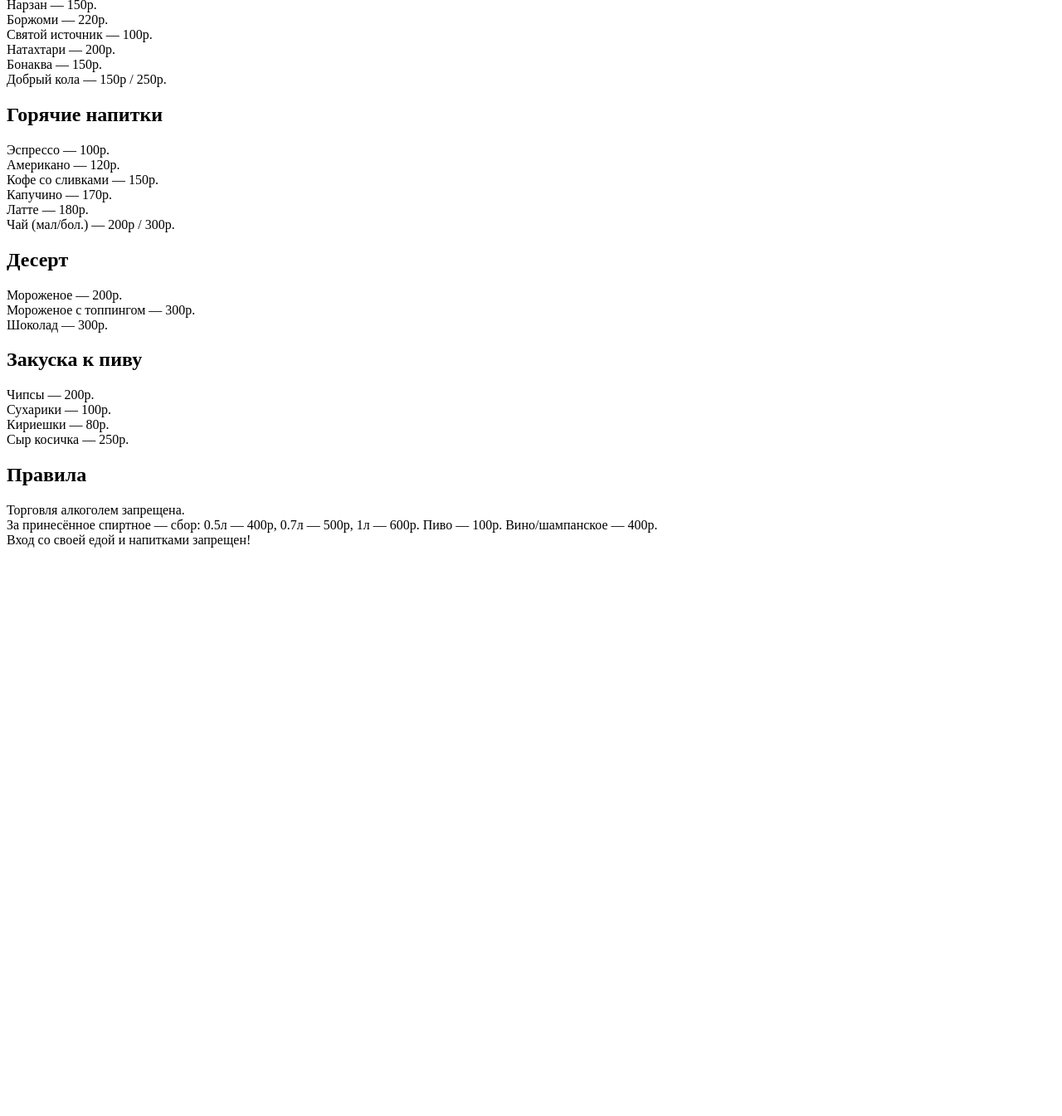
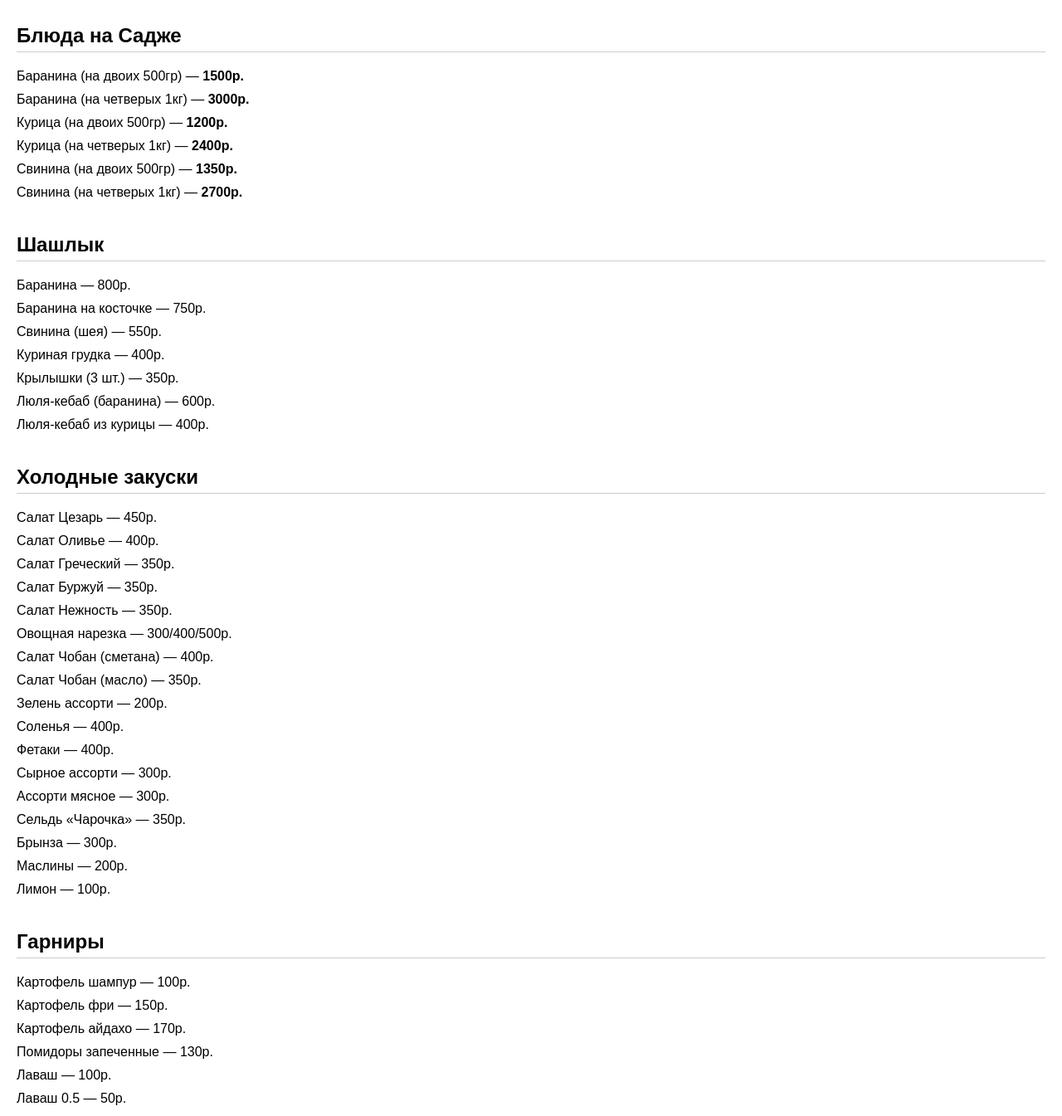
Before and after one commit to nidjatka/cafe-menu-2, a plain HTML site: page index.html in a window 1280 px wide. Shown: the part 94-1439 px from the top of the page at 83% size. Before the commit the page ends 800 px from the top, so only its background shows below. Drawn offline with Linux system fonts and the light colour scheme.

Commit message:
Update index.html

```diff
--- a/index.html
+++ b/index.html
@@ -1,89 +1,153 @@
-<div class="section">
+<!DOCTYPE html>
+<html lang="ru">
+<head>
+    <meta charset="UTF-8">
+    <title>Меню - Кафе Рыбацкое</title>
+    <style>
+        body {
+            font-family: sans-serif;
+            margin: 20px;
+            background: #fff;
+            color: #000;
+        }
+        h1, h2 {
+            margin-top: 40px;
+            border-bottom: 1px solid #ccc;
+            padding-bottom: 5px;
+        }
+        .section {
+            margin-bottom: 30px;
+        }
+        .item {
+            margin: 10px 0;
+        }
+        .desc {
+            font-size: 0.9em;
+            color: #555;
+            margin-bottom: 5px;
+        }
+        .price {
+            font-weight: bold;
+        }
+    </style>
+</head>
+<body>
+    <h1>Меню Кафе «Рыбацкое»</h1>
 
-        <h2>Холодные напитки</h2>
-
-        <div class="item">Сок — 50р / 250р.</div>
-
-        <div class="item">Морс — 70р / 350р.</div>
-
-        <div class="item">Нарзан — 150р.</div>
-
-        <div class="item">Боржоми — 220р.</div>
-
-        <div class="item">Святой источник — 100р.</div>
-
-        <div class="item">Натахтари — 200р.</div>
-
-        <div class="item">Бонаква — 150р.</div>
-
-        <div class="item">Добрый кола — 150р / 250р.</div>
-
+    <div class="section">
+        <h2>Блюда на Садже</h2>
+        <div class="item">Баранина (на двоих 500гр) — <span class="price">1500р.</span></div>
+        <div class="item">Баранина (на четверых 1кг) — <span class="price">3000р.</span></div>
+        <div class="item">Курица (на двоих 500гр) — <span class="price">1200р.</span></div>
+        <div class="item">Курица (на четверых 1кг) — <span class="price">2400р.</span></div>
+        <div class="item">Свинина (на двоих 500гр) — <span class="price">1350р.</span></div>
+        <div class="item">Свинина (на четверых 1кг) — <span class="price">2700р.</span></div>
     </div>
 
-
+    <div class="section">
+        <h2>Шашлык</h2>
+        <div class="item">Баранина — 800р.</div>
+        <div class="item">Баранина на косточке — 750р.</div>
+        <div class="item">Свинина (шея) — 550р.</div>
+        <div class="item">Куриная грудка — 400р.</div>
+        <div class="item">Крылышки (3 шт.) — 350р.</div>
+        <div class="item">Люля-кебаб (баранина) — 600р.</div>
+        <div class="item">Люля-кебаб из курицы — 400р.</div>
+    </div>
 
     <div class="section">
-
-        <h2>Горячие напитки</h2>
-
-        <div class="item">Эспрессо — 100р.</div>
-
-        <div class="item">Американо — 120р.</div>
-
-        <div class="item">Кофе со сливками — 150р.</div>
-
-        <div class="item">Капучино — 170р.</div>
-
-        <div class="item">Латте — 180р.</div>
-
-        <div class="item">Чай (мал/бол.) — 200р / 300р.</div>
-
+        <h2>Холодные закуски</h2>
+        <div class="item">Салат Цезарь — 450р.</div>
+        <div class="item">Салат Оливье — 400р.</div>
+        <div class="item">Салат Греческий — 350р.</div>
+        <div class="item">Салат Буржуй — 350р.</div>
+        <div class="item">Салат Нежность — 350р.</div>
+        <div class="item">Овощная нарезка — 300/400/500р.</div>
+        <div class="item">Салат Чобан (сметана) — 400р.</div>
+        <div class="item">Салат Чобан (масло) — 350р.</div>
+        <div class="item">Зелень ассорти — 200р.</div>
+        <div class="item">Соленья — 400р.</div>
+        <div class="item">Фетаки — 400р.</div>
+        <div class="item">Сырное ассорти — 300р.</div>
+        <div class="item">Ассорти мясное — 300р.</div>
+        <div class="item">Сельдь «Чарочка» — 350р.</div>
+        <div class="item">Брынза — 300р.</div>
+        <div class="item">Маслины — 200р.</div>
+        <div class="item">Лимон — 100р.</div>
     </div>
 
-
+    <div class="section">
+        <h2>Гарниры</h2>
+        <div class="item">Картофель шампур — 100р.</div>
+        <div class="item">Картофель фри — 150р.</div>
+        <div class="item">Картофель айдахо — 170р.</div>
+        <div class="item">Помидоры запеченные — 130р.</div>
+        <div class="item">Лаваш — 100р.</div>
+        <div class="item">Лаваш 0.5 — 50р.</div>
+    </div>
 
     <div class="section">
-
-        <h2>Десерт</h2>
-
-        <div class="item">Мороженое — 200р.</div>
-
-        <div class="item">Мороженое с топпингом — 300р.</div>
-
-        <div class="item">Шоколад — 300р.</div>
-
+        <h2>Соусы</h2>
+        <div class="item">Наршараб — 100р.</div>
+        <div class="item">Томатный с чесноком — 80р.</div>
+        <div class="item">Майонез с чесноком — 100р.</div>
     </div>
 
-
+    <div class="section">
+        <h2>Супы</h2>
+        <div class="item">Солянка — 390р.</div>
+        <div class="item">Шалампур — 450р.</div>
+        <div class="item">Бозбаш — 450р.</div>
+        <div class="item">Куриный суп — 300р.</div>
+    </div>
 
     <div class="section">
-
-        <h2>Закуска к пиву</h2>
-
-        <div class="item">Чипсы — 200р.</div>
-
-        <div class="item">Сухарики — 100р.</div>
-
-        <div class="item">Кириешки — 80р.</div>
-
-        <div class="item">Сыр косичка — 250р.</div>
-
+        <h2>Горячие блюда</h2>
+        <div class="item">Яичница с помидорами — 350р.</div>
+        <div class="item">Долма — 500р.</div>
+    </div>
+    <div class="section">
+        <h2>Холодные напитки</h2>
+        <div class="item">Сок — 50р / 250р.</div>
+        <div class="item">Морс — 70р / 350р.</div>
+        <div class="item">Нарзан — 150р.</div>
+        <div class="item">Боржоми — 220р.</div>
+        <div class="item">Святой источник — 100р.</div>
+        <div class="item">Натахтари — 200р.</div>
+        <div class="item">Бонаква — 150р.</div>
+        <div class="item">Добрый кола — 150р / 250р.</div>
     </div>
 
-
+    <div class="section">
+        <h2>Горячие напитки</h2>
+        <div class="item">Эспрессо — 100р.</div>
+        <div class="item">Американо — 120р.</div>
+        <div class="item">Кофе со сливками — 150р.</div>
+        <div class="item">Капучино — 170р.</div>
+        <div class="item">Латте — 180р.</div>
+        <div class="item">Чай (мал/бол.) — 200р / 300р.</div>
+    </div>
 
     <div class="section">
-
-        <h2>Правила</h2>
-
-        <div class="item">Торговля алкоголем запрещена.</div>
-
-        <div class="item">За принесённое спиртное — сбор: 0.5л — 400р, 0.7л — 500р, 1л — 600р. Пиво — 100р. Вино/шампанское — 400р.</div>
-
-        <div class="item">Вход со своей едой и напитками запрещен!</div>
-
+        <h2>Десерт</h2>
+        <div class="item">Мороженое — 200р.</div>
+        <div class="item">Мороженое с топпингом — 300р.</div>
+        <div class="item">Шоколад — 300р.</div>
     </div>
 
+    <div class="section">
+        <h2>Закуска к пиву</h2>
+        <div class="item">Чипсы — 200р.</div>
+        <div class="item">Сухарики — 100р.</div>
+        <div class="item">Кириешки — 80р.</div>
+        <div class="item">Сыр косичка — 250р.</div>
+    </div>
+
+    <div class="section">
+        <h2>Правила</h2>
+        <div class="item">Торговля алкоголем запрещена.</div>
+        <div class="item">За принесённое спиртное — сбор: 0.5л — 400р, 0.7л — 500р, 1л — 600р. Пиво — 100р. Вино/шампанское — 400р.</div>
+        <div class="item">Вход со своей едой и напитками запрещен!</div>
+    </div>
 </body>
-
 </html>
```
